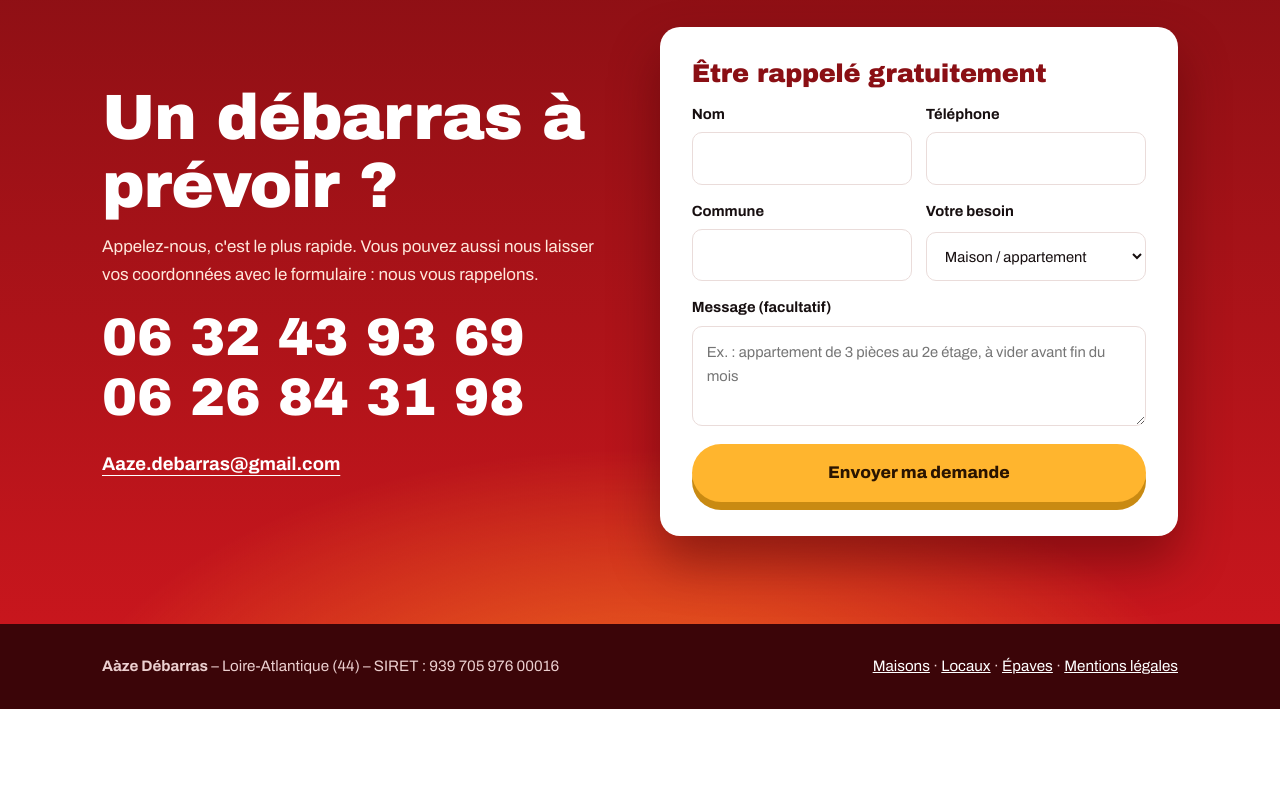
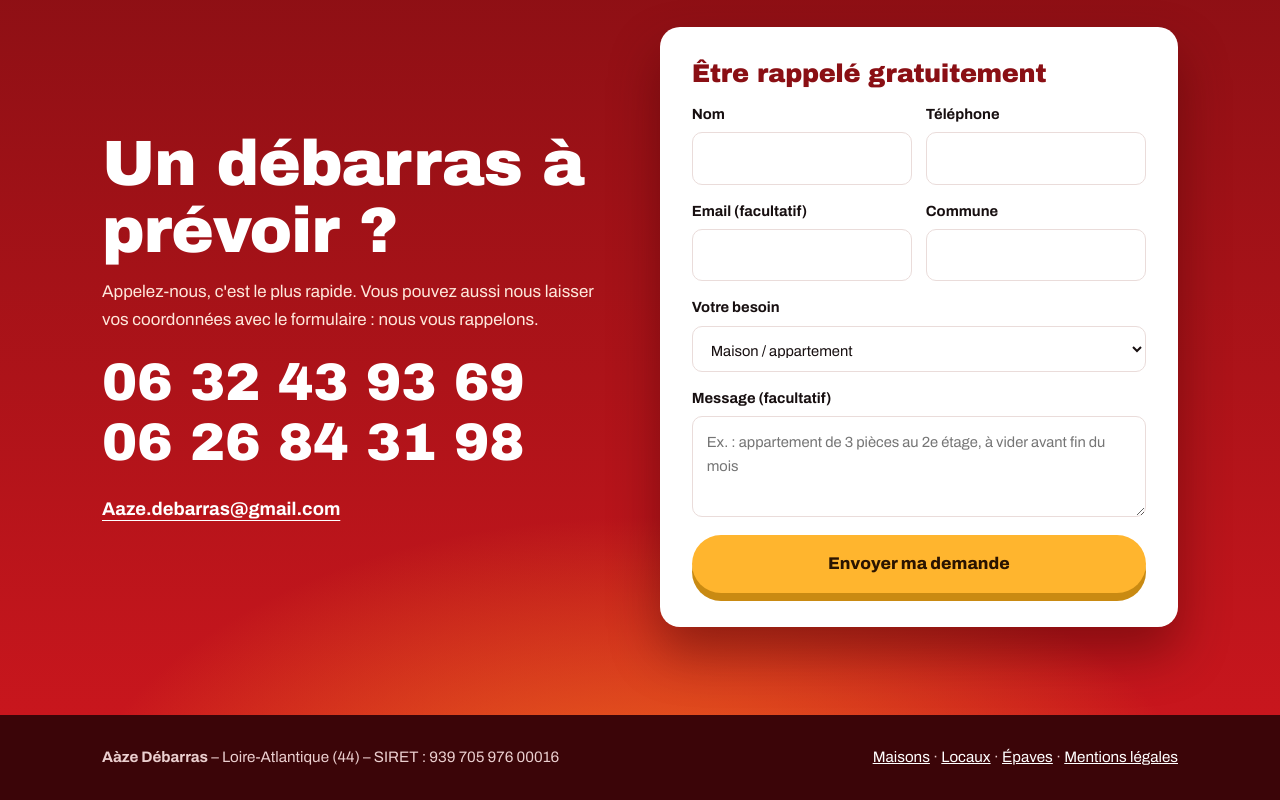
Before and after one commit to EricH44320/aaze-debarras, a plain HTML site: page index.html in a window 1280 px wide. Shown: the part 4822-5622 px from the top of the page. Before the commit the page ends 5531 px from the top, so only its background shows below. Drawn offline with Linux system fonts and the light colour scheme.

Commit message:
Add files via upload

```diff
--- a/index.html
+++ b/index.html
@@ -144,9 +144,10 @@
     <label>Téléphone<input type="tel" name="telephone" required autocomplete="tel" inputmode="tel"></label>
    </div>
    <div class="f2">
+    <label>Email (facultatif)<input type="email" name="email" autocomplete="email" inputmode="email"></label>
     <label>Commune<input type="text" name="commune" autocomplete="address-level2"></label>
-    <label>Votre besoin<select name="besoin"><option>Maison / appartement</option><option>Local, cave, garage</option><option>Épave</option><option>Autre</option></select></label>
    </div>
+   <label>Votre besoin<select name="besoin"><option>Maison / appartement</option><option>Local, cave, garage</option><option>Épave</option><option>Autre</option></select></label>
    <label>Message (facultatif)<textarea name="message" rows="3" placeholder="Ex. : appartement de 3 pièces au 2e étage, à vider avant fin du mois"></textarea></label>
    <input type="hidden" name="_subject" value="Nouvelle demande de devis - Aàze Débarras">
    <input type="hidden" name="_template" value="table">
```
